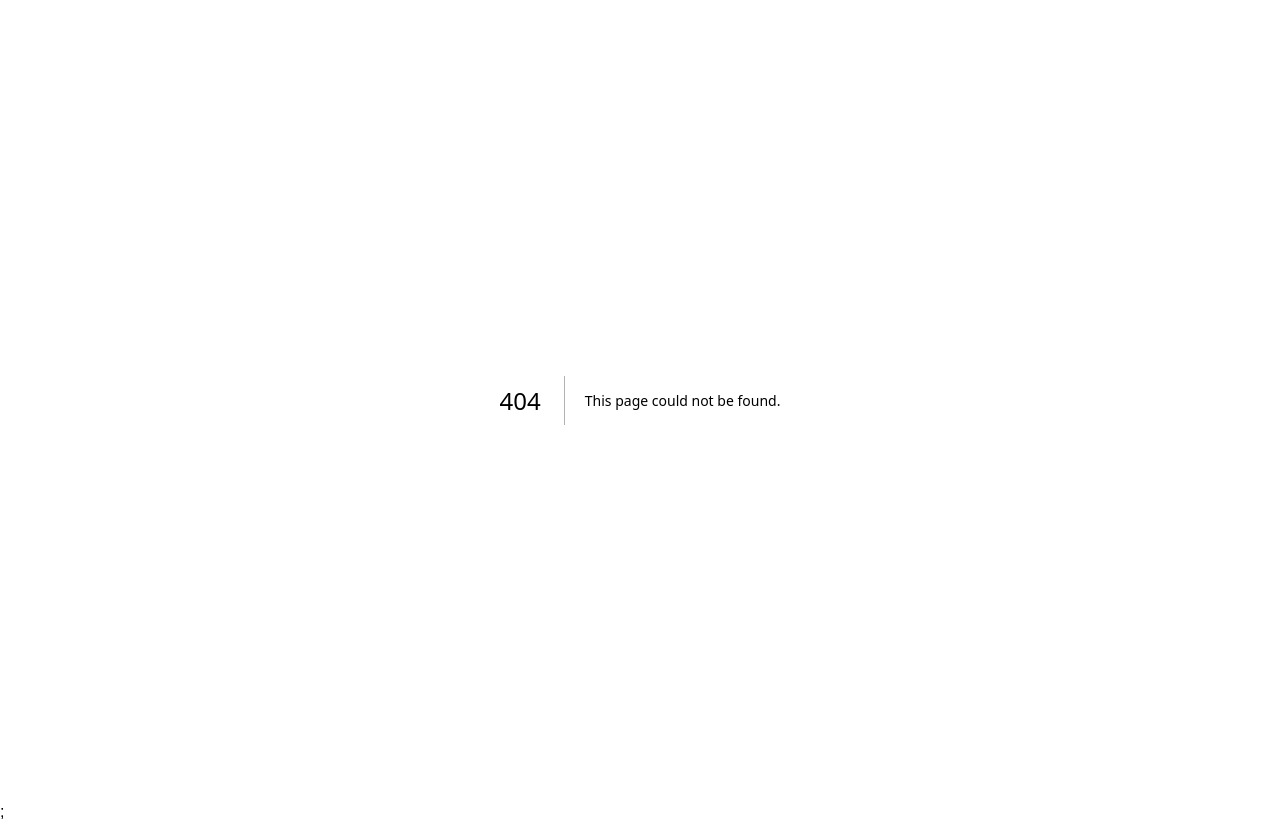
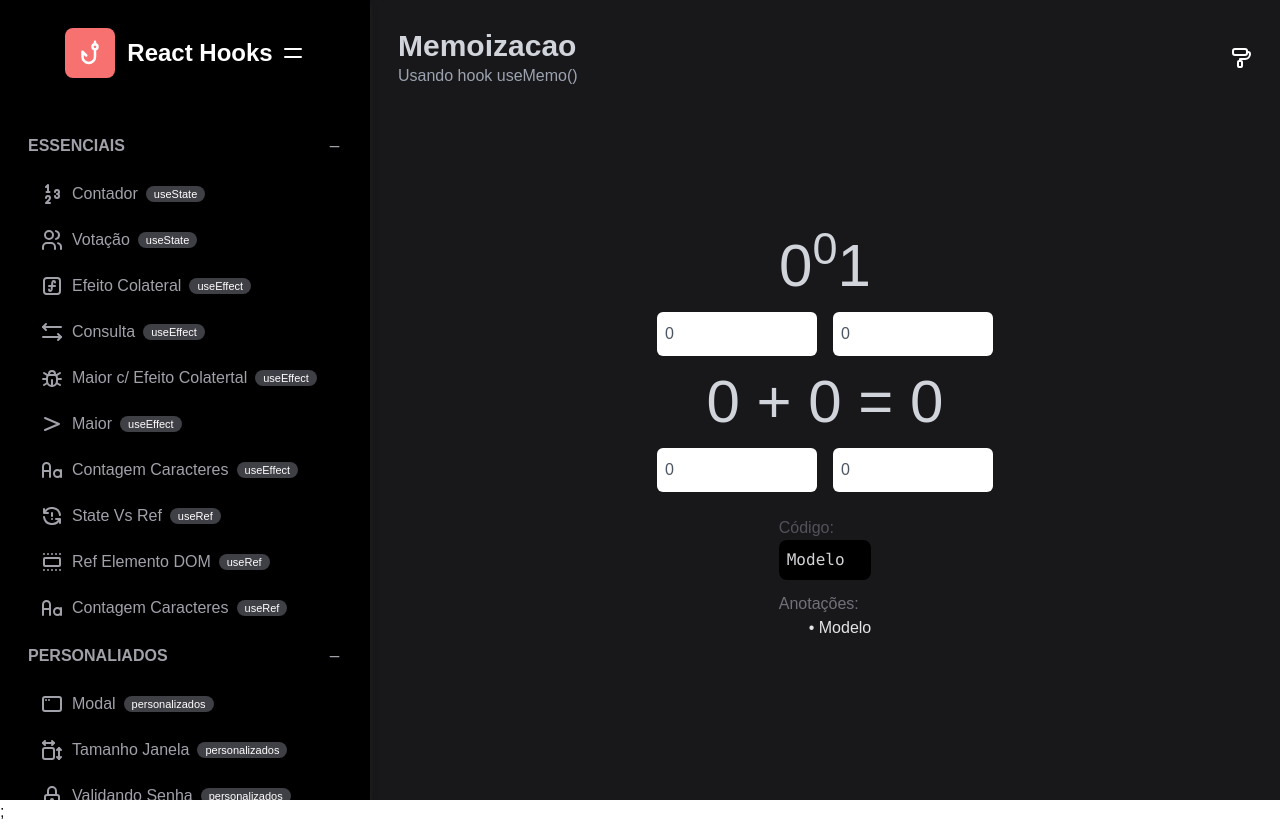
Before and after one commit to joaomelchiors/react-hook, a Next.js app: page /outros/memoizacao in a window 1280 px wide. Before the commit this address had no page. Built offline with nearby package versions, Linux system fonts and the light colour scheme.

Commit message:
Modificado comp Display, created memoizacao page

```diff
--- a/src/components/templates/Display.tsx
+++ b/src/components/templates/Display.tsx
@@ -1,5 +1,7 @@
+import { ReactNode } from "react";
+
 interface DisplayProps {
-    texto: string;
+    texto: string | ReactNode;
     textoComplementar?: string
 }
 
--- a/src/data/listaSecao.tsx
+++ b/src/data/listaSecao.tsx
@@ -109,5 +109,17 @@ export const listaSecao =
                 url: "/contexto/lojaComContexto",
             }
         ]
+    },
+    {
+        titulo: "Outros Hoocks",
+        aberta: true,
+        items: [
+            {
+                icone: <IconShoppingCartOff />,
+                titulo: "Memoização",
+                tag: "useMemo",
+                url: "/outros/memoizacao",
+            },
+        ]
     }
 ]
--- /dev/null
+++ b/src/pages/outros/memoizacao.tsx
@@ -0,0 +1,67 @@
+import InputFormatado from "@/components/formulario/InputFormatado";
+import Display from "@/components/templates/Display";
+import Pagina from "@/components/templates/Pagina";
+import { useState } from "react";
+
+export default function Memoizacao() {
+    const codeHTML = 'Modelo'
+
+    const observacao = 'Modelo'
+
+    const [numero1, setNumero1] = useState<number>(0)
+    const [numero2, setNumero2] = useState<number>(0)
+    const [numero3, setNumero3] = useState<number>(0)
+    const [numero4, setNumero4] = useState<number>(0)
+
+    const potencia = numero1 ** numero2
+    const soma = numero3 + numero4
+
+
+    return (
+        <Pagina
+            titulo={"Memoizacao"}
+            subtitulo={"Usando hook useMemo()"}
+            codigoHTML={codeHTML}
+            observacao={observacao}
+        >
+            <div className="
+                flex flex-col
+                justify-center items-center
+            ">
+                <Display texto={
+                    <>
+                        <span>{numero1}</span>
+                        <sup>{numero2}</sup>
+                        <span>{potencia}</span>
+                    </>
+                }/>
+                <div className="flex gap-4">
+                    <InputFormatado
+                        tipo={"number"}
+                        valor={numero1}
+                        onInput={(e) => setNumero1(Number((e.target as HTMLInputElement).value))}
+                    />
+                    <InputFormatado
+                        tipo={"number"}
+                        valor={numero2}
+                        onInput={(e) => setNumero2(Number((e.target as HTMLInputElement).value))}
+                    />
+                </div>
+                <Display texto={`${numero3} + ${numero4} = ${soma}`}/>
+                <div className="flex gap-4">
+                    <InputFormatado
+                        tipo={"number"}
+                        valor={numero3}
+                        onInput={(e) => setNumero3(Number((e.target as HTMLInputElement).value))}
+                    />
+                    <InputFormatado
+                        tipo={"number"}
+                        valor={numero4}
+                        onInput={(e) => setNumero4(Number((e.target as HTMLInputElement).value))}
+                    />
+                </div>
+
+            </div>
+        </Pagina>
+  );
+}
```
